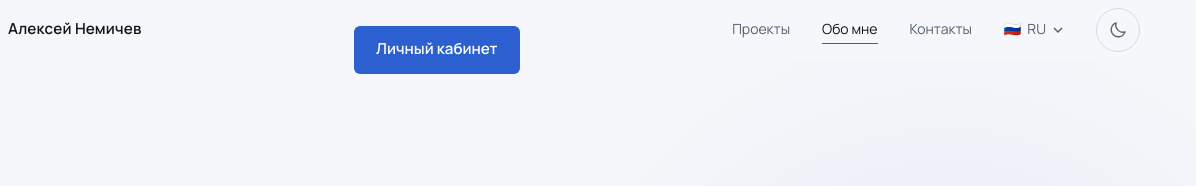
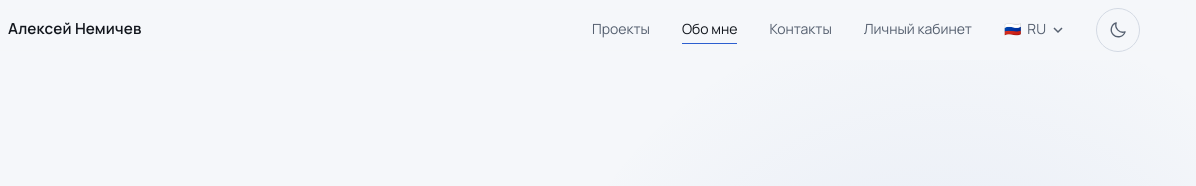
Before and after one commit to nmchv/web, an Astro site: page / in a window 1280 px wide. Shown: the top 186 px of the page, 84-1280 px from the left. Built offline with nearby package versions, Linux system fonts and the light colour scheme; Astro itself is replaced by a stand-in of ours.

Commit message:
Move login button into header nav

```diff
--- a/src/components/Header.astro
+++ b/src/components/Header.astro
@@ -15,6 +15,7 @@ const items = [
     label: ui.nav.contacts,
     href: isAboutPage || isProjectsPage ? `${homePath}#contacts` : '#contacts',
   }] : []),
+  { id: 'login', label: ui.login, href: 'https://login.nmchv.ru' },
 ];
 const languages = [
   { code: 'ru', flag: '🇷🇺', label: ui.language.russian, prefix: '' },
@@ -37,11 +38,10 @@ const currentLanguage = languages.find((language) => language.code === ui.lang);
         <path d="M4 20 L12 3 L20 20 M7.2 14.5 H16.8" fill="none" stroke="currentColor" stroke-width="2" stroke-linecap="square" />
       </svg>
       <span class="brand-name">{profile.shortName}</span>
-      <a class="btn btn-login" href="https://login.nmchv.ru" target="_blank" rel="noopener noreferrer">{ui.login}</a>
     </a>
     <div class="header-actions">
       <nav class="nav" aria-label={ui.navLabel}>
-        {items.map((i) => <a href={i.href} data-nav={i.id}>{i.label}</a>)}
+        {items.map((i) => <a href={i.href} data-nav={i.id} target={i.id === 'login' ? '_blank' : undefined} rel={i.id === 'login' ? 'noopener noreferrer' : undefined}>{i.label}</a>)}
       </nav>
       <details class="language-switcher">
         <summary aria-label={ui.language.label}>
```
